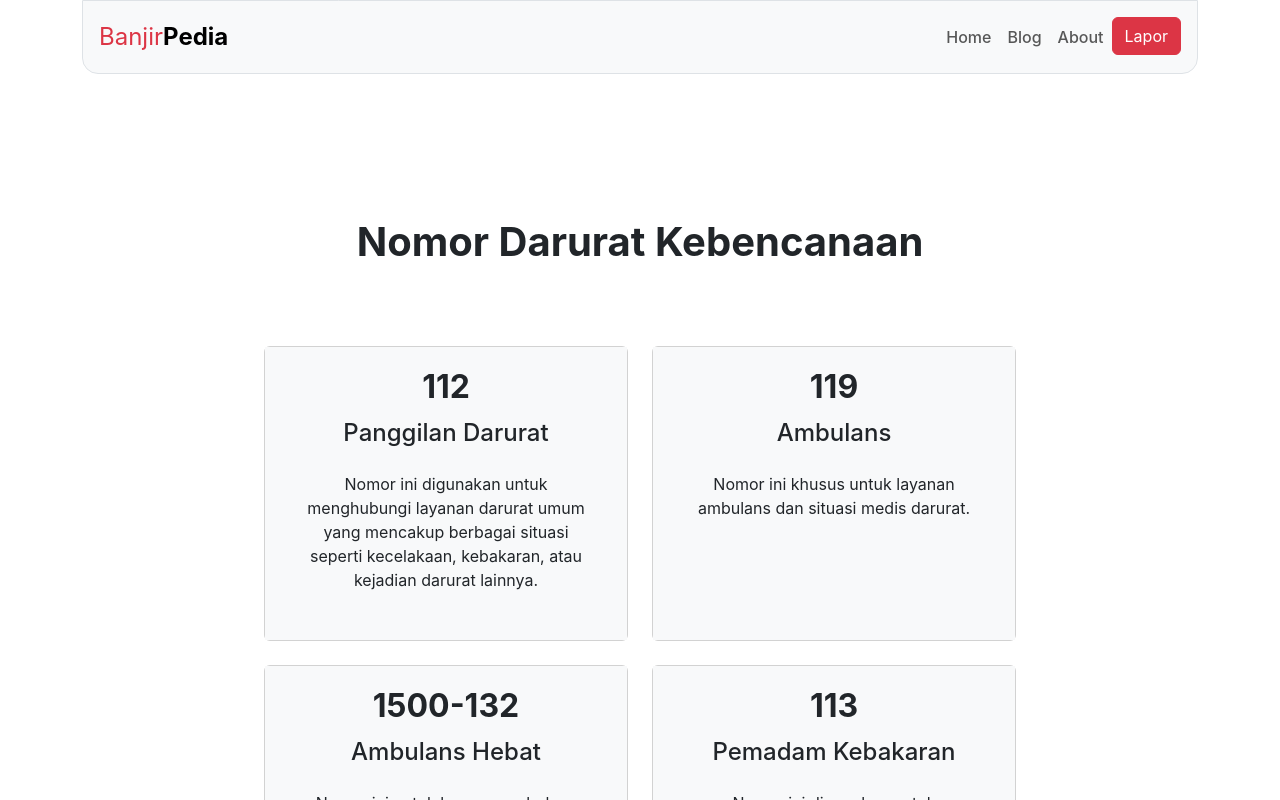
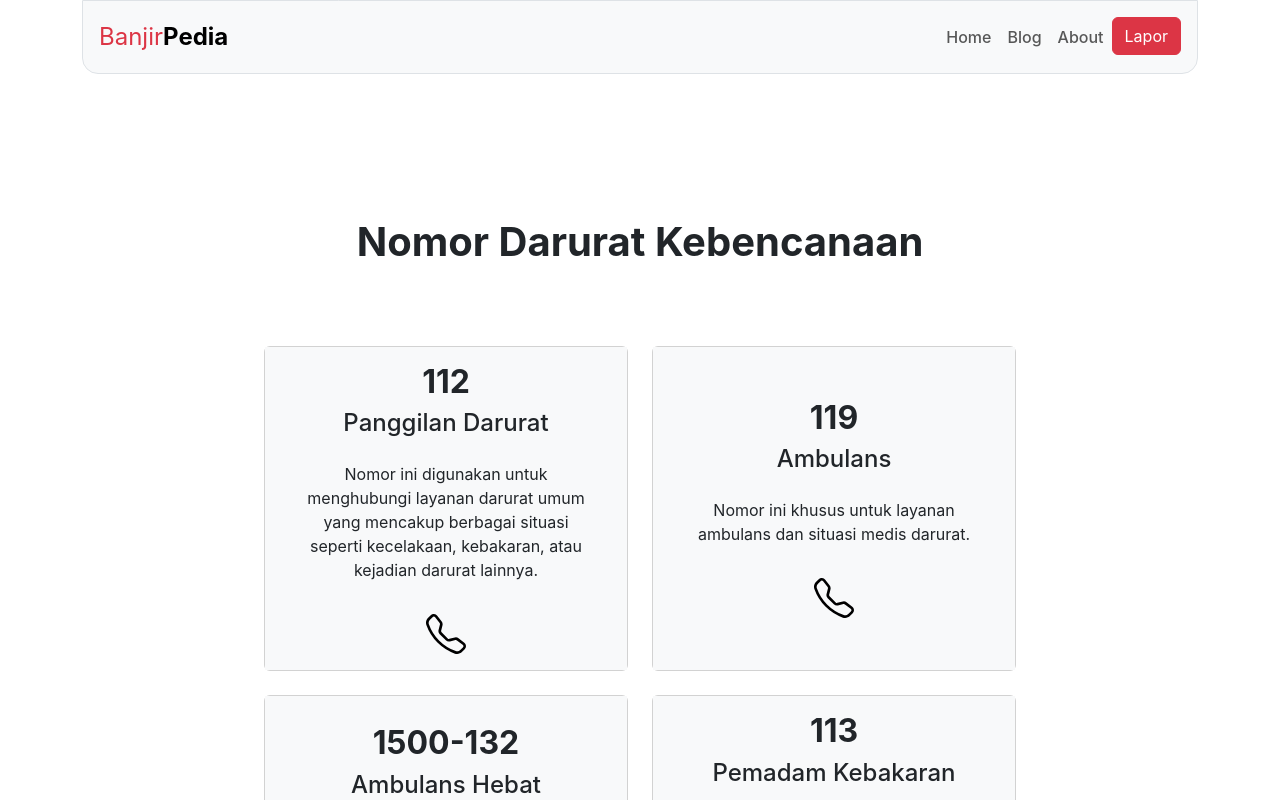
Before and after one commit to rizkybp31/banjirpedia, a React (Create React App) app: page /call in a window 1280 px wide. Shown: the top 800 px of the page. Built offline with nearby package versions, Linux system fonts and the light colour scheme; the HTML template or start-up script is replaced by a standard one.

Commit message:
test call the number

```diff
--- a/src/components/Section/Emergency.js
+++ b/src/components/Section/Emergency.js
@@ -1,3 +1,5 @@
+import { Telephone } from "react-bootstrap-icons";
+
 export default function Emergency() {
   const numbers = [
     {
@@ -70,11 +72,14 @@ export default function Emergency() {
             Nomor Darurat Kebencanaan
           </h1>
           {numbers.map((data) => (
-            <div className="card col-8 col-lg-4" key={data.id}>
-              <div className="card-body bg-light d-flex flex-column">
-                <a href="tel://082135306259" className="fs-2 text-decoration-none card-title text-center fw-bold">{data.nomor}</a>
+            <div className="card col-12 col-lg-4" key={data.id}>
+              <div className="card-body bg-light d-flex flex-column align-items-center justify-content-center">
+                <h2 className="card-title text-center fw-bold">{data.nomor}</h2>
                 <h4 className="card-text text-center">{data.nama}</h4>
                 <p className="p-3 text-center">{data.deskripsi}</p>
+                <a href={`tel://data.nomor`}>
+                  <Telephone size={40} color="#00000" />
+                </a>
               </div>
             </div>
           ))}
```
